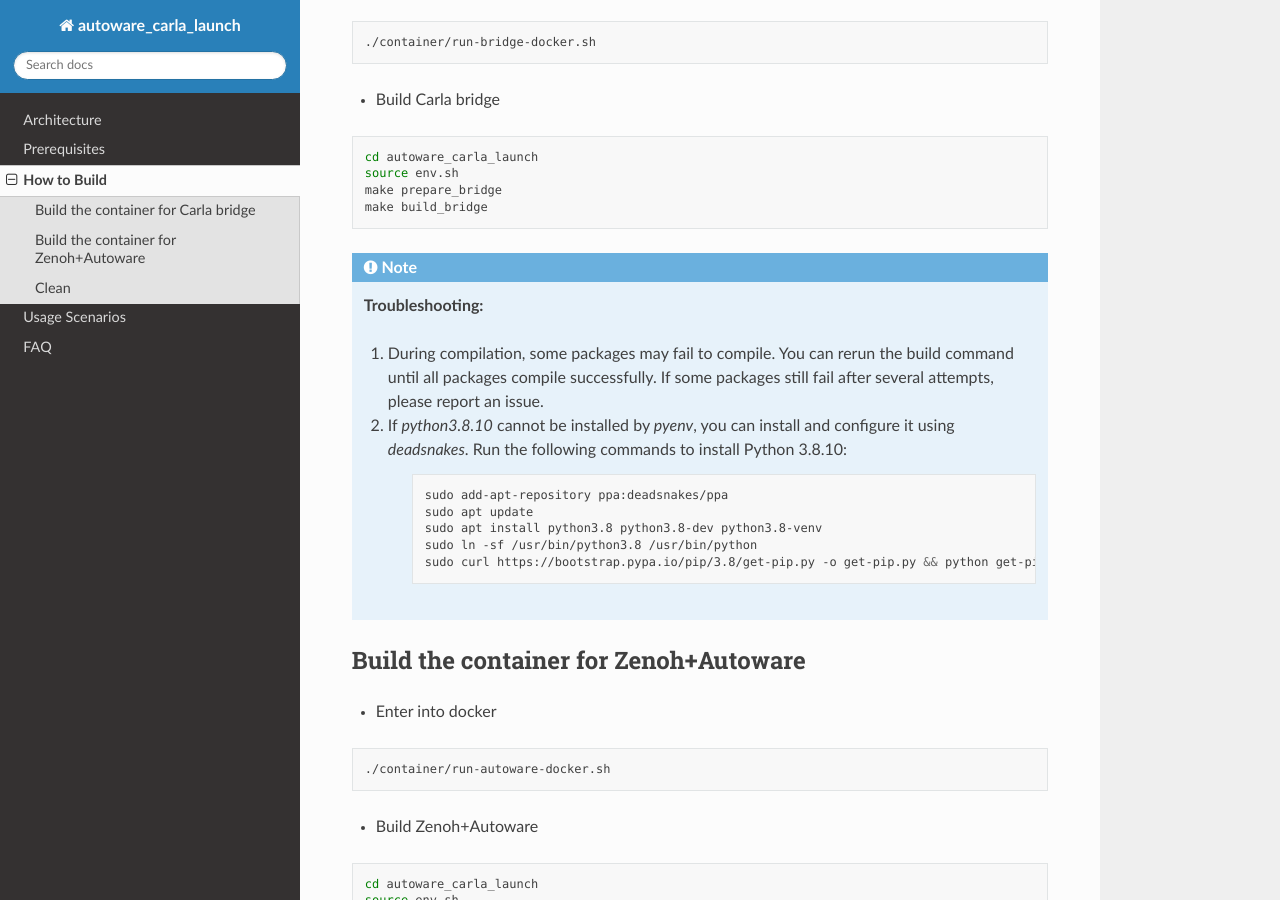
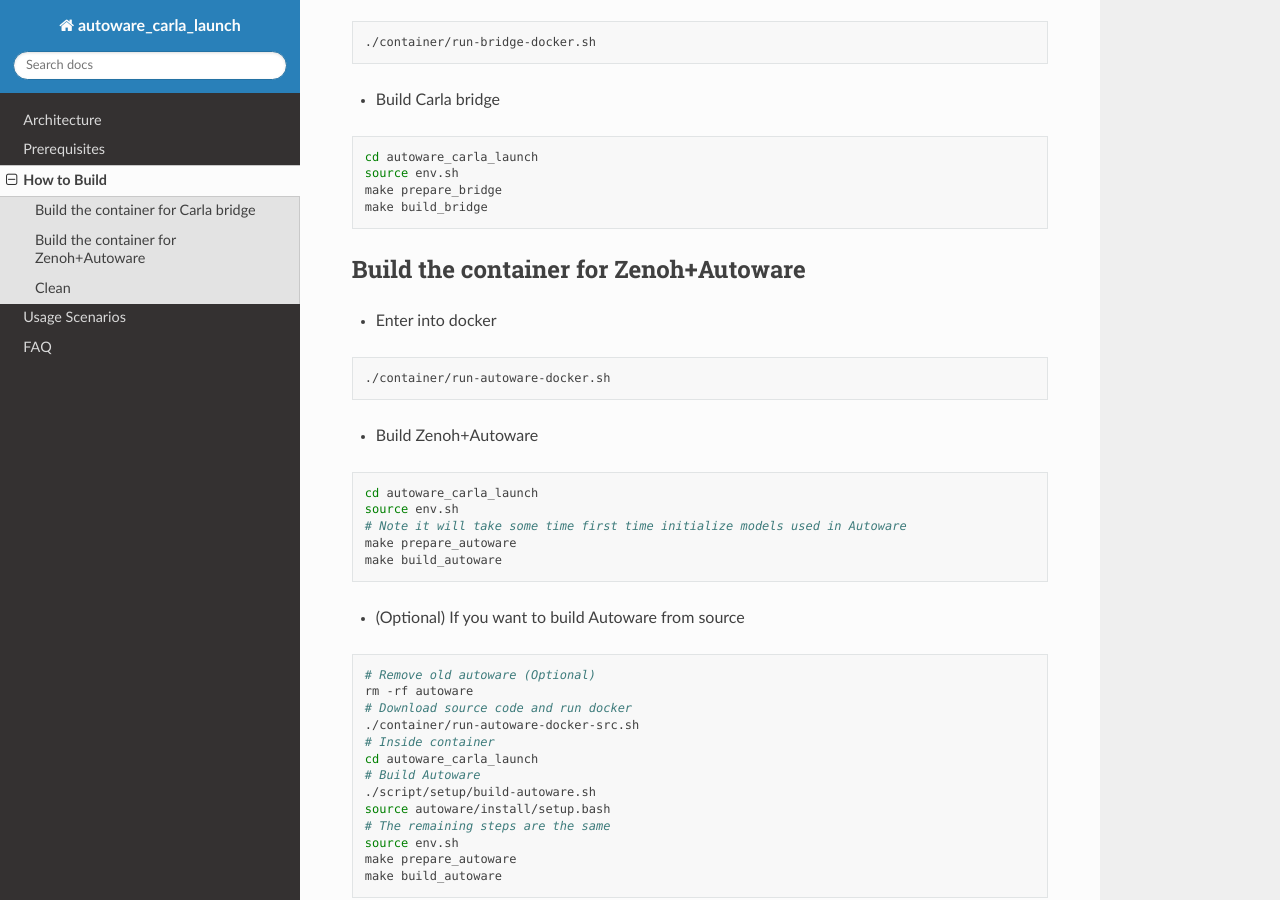
Before and after one commit to evshary/autoware_carla_launch, a Sphinx documentation site: the page built from docs/build.rst, in a window 1280 px wide and 900 px high, scrolled down 291 px. Built offline with Sphinx 7.4.7 and the Read the Docs theme 3.1.0, drawn with Linux system fonts in a browser that asks for light colours.

Commit message:
remove troubleshooting in build.rst

```diff
--- a/docs/build.rst
+++ b/docs/build.rst
@@ -21,21 +21,6 @@
     source env.sh
     make prepare_bridge
     make build_bridge
-
-.. note::
-    **Troubleshooting:**
-
-    1. During compilation, some packages may fail to compile. You can rerun the build command until all packages compile successfully. If some packages still fail after several attempts, please report an issue.
-
-    2. If `python3.8.10` cannot be installed by `pyenv`, you can install and configure it using `deadsnakes`. Run the following commands to install Python 3.8.10:
-
-        .. code-block:: bash
-
-            sudo add-apt-repository ppa:deadsnakes/ppa
-            sudo apt update
-            sudo apt install python3.8 python3.8-dev python3.8-venv
-            sudo ln -sf /usr/bin/python3.8 /usr/bin/python
-            sudo curl https://bootstrap.pypa.io/pip/3.8/get-pip.py -o get-pip.py && python get-pip.py
 
 
 Build the container for Zenoh+Autoware
```
